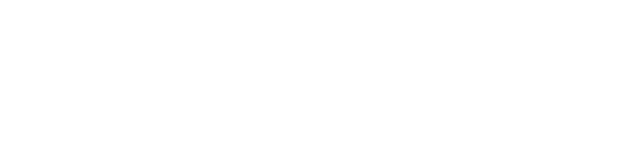
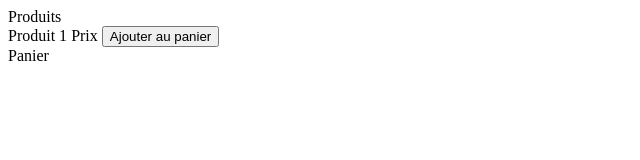
Before and after one commit to martin-samson-png/panier_d-achat, a plain HTML site: page index.html in a window 1280 px wide. Shown: the whole page, without its empty margins (0-640 px from the left). Drawn offline with Linux system fonts and the light colour scheme.

Commit message:
feat: ajout du premier produit

```diff
--- a/index.html
+++ b/index.html
@@ -7,7 +7,22 @@
 </head>
 <body>
     <header></header>
-    <main></main>
+    <main>
+        <section id="product">
+            <div><span>Produits</span></div>
+            <div>
+                <div data-id="product1">
+                    <span>Produit 1</span>
+                    <span>Prix</span>
+                    <button type="button">Ajouter au panier</button>
+                </div>
+            </div>
+        </section>
+        <section id="cart">
+            <div><span> Panier</span></div>
+            <div></div>
+        </section>
+    </main>
     <footer></footer>
 </body>
 </html>
```
